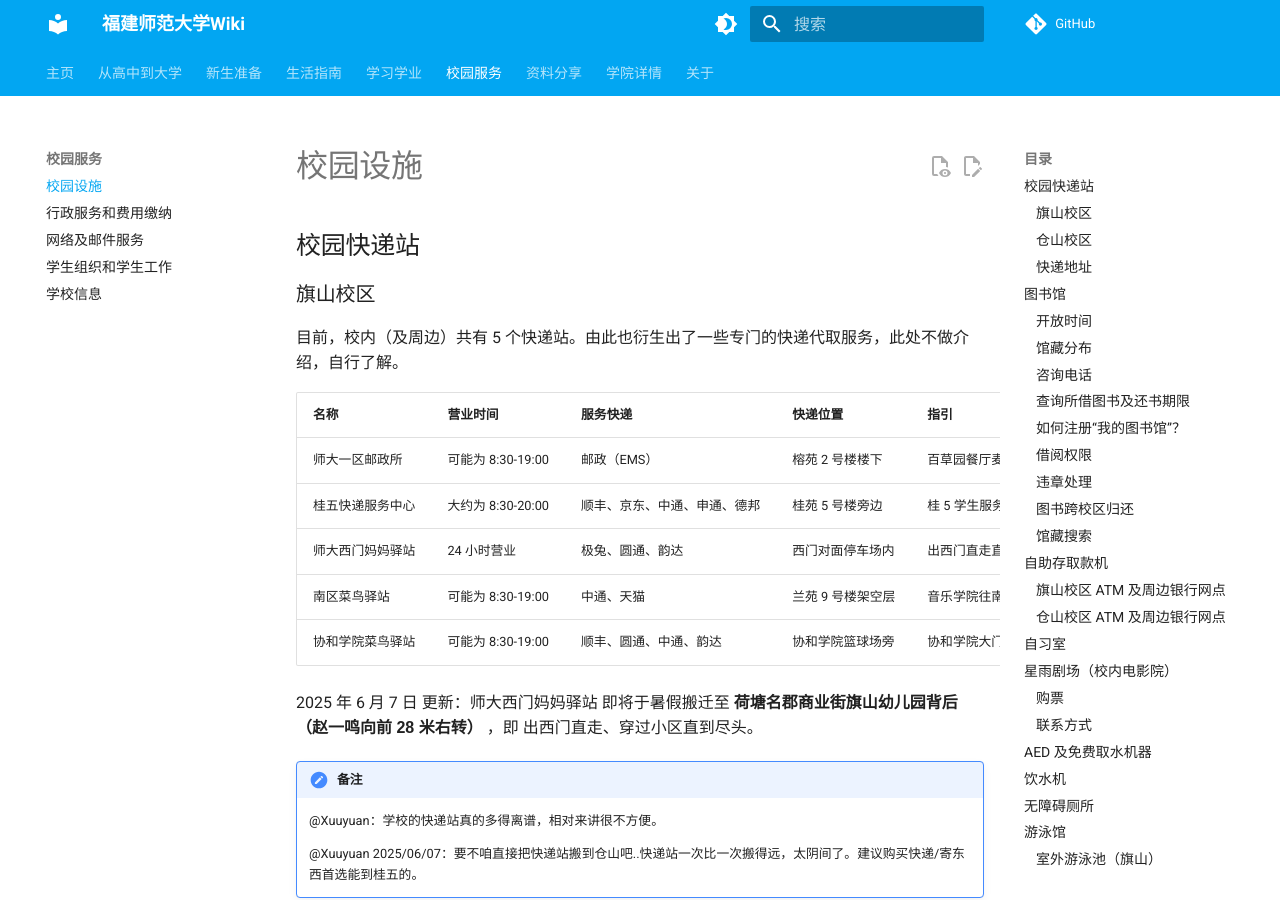
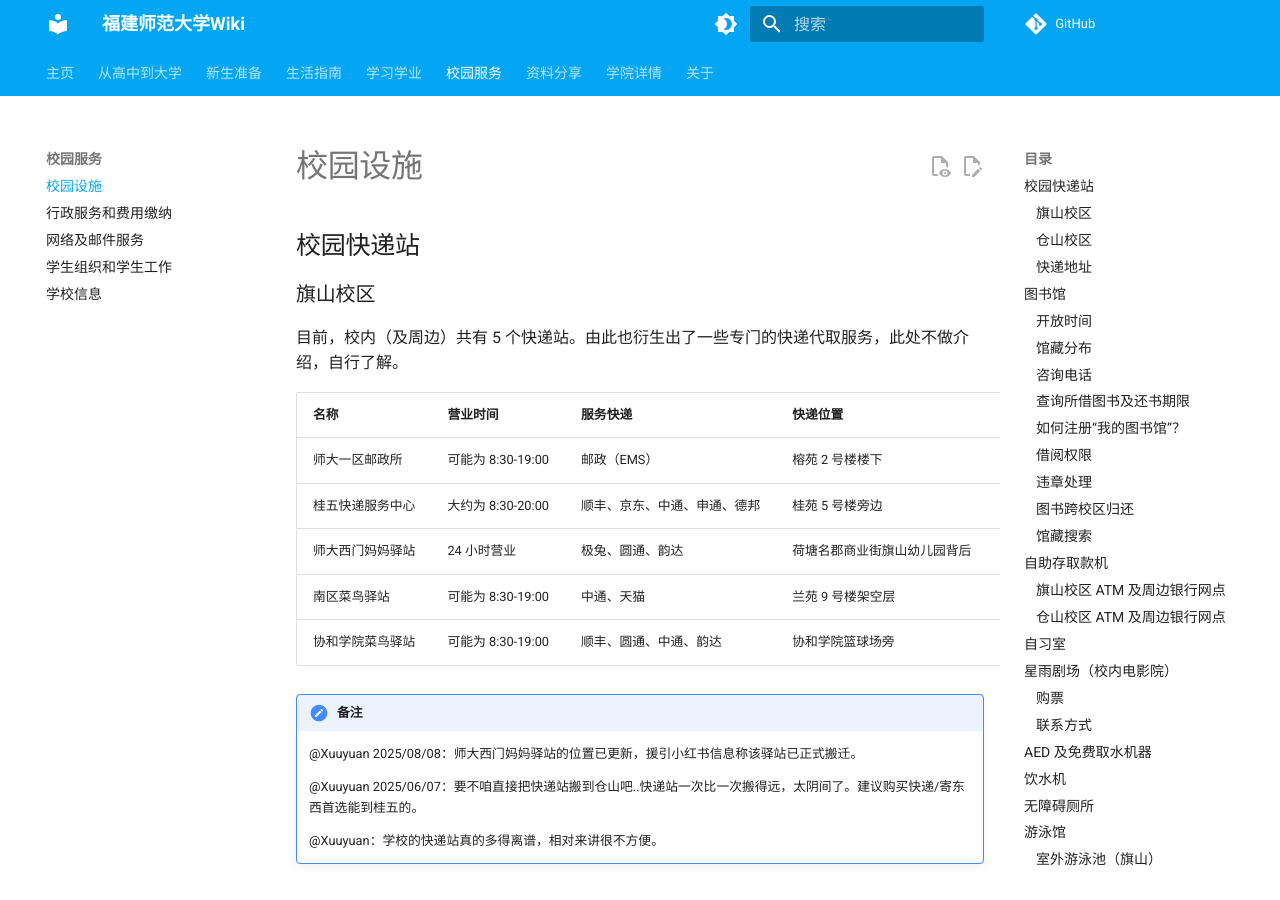
Before and after one commit to kanerty/FJNU-Wiki, an MkDocs documentation site: the page built from docs/service/facilities.md, in a window 1280 px wide and 900 px high. Built offline with MkDocs 1.6.1 and Material for MkDocs 9.7.7, drawn with Linux system fonts in a browser that asks for light colours; comment, search, counter and statistics services are not loaded.

Commit message:
fix(new\\before\* service\\facilities\*): 音乐学亦有开学考试、师大西门妈妈驿站地址更新

```diff
--- a/docs/service/facilities.md
+++ b/docs/service/facilities.md
@@ -10,16 +10,16 @@
 | --- | --- | --- | --- | --- |
 | 师大一区邮政所 | 可能为 8:30-19:00 | 邮政（EMS） | 榕苑 2 号楼楼下 | 百草园餐厅麦当劳 WiFi 标志对面 |
 | 桂五快递服务中心 | 大约为 8:30-20:00 | 顺丰、京东、中通、申通、德邦 | 桂苑 5 号楼旁边 | 桂 5 学生服务中心旁边道路进来 |
-| 师大西门妈妈驿站 | 24 小时营业 | 极兔、圆通、韵达 | 西门对面停车场内 | 出西门直走直到看见驿站指示牌 |
+| 师大西门妈妈驿站 | 24 小时营业 | 极兔、圆通、韵达 | 荷塘名郡商业街旗山幼儿园背后 | 出西门直走直到看见赵一鸣后向前28米右转（有驿站指示牌） |
 | 南区菜鸟驿站 | 可能为 8:30-19:00 | 中通、天猫 | 兰苑 9 号楼架空层 | 音乐学院往南区食堂方向直走 |
 | 协和学院菜鸟驿站 | 可能为 8:30-19:00 | 顺丰、圆通、中通、韵达 | 协和学院篮球场旁 | 协和学院大门出门右转直走 300m |
 
-2025 年 6 月 7 日 更新：师大西门妈妈驿站 即将于暑假搬迁至 **荷塘名郡商业街旗山幼儿园背后（赵一鸣向前 28 米右转）** ，即 出西门直走、穿过小区直到尽头。
-
 !!! note "备注"
-    @Xuuyuan：学校的快递站真的多得离谱，相对来讲很不方便。
+    @Xuuyuan 2025/08/08：师大西门妈妈驿站的位置已更新，援引小红书信息称该驿站已正式搬迁。
 
     @Xuuyuan 2025/06/07：要不咱直接把快递站搬到仓山吧..快递站一次比一次搬得远，太阴间了。建议购买快递/寄东西首选能到桂五的。
+
+    @Xuuyuan：学校的快递站真的多得离谱，相对来讲很不方便。
 
 ### 仓山校区
 
```
Also changed, not shown: docs/new/before.md (+3 -1 lines).
